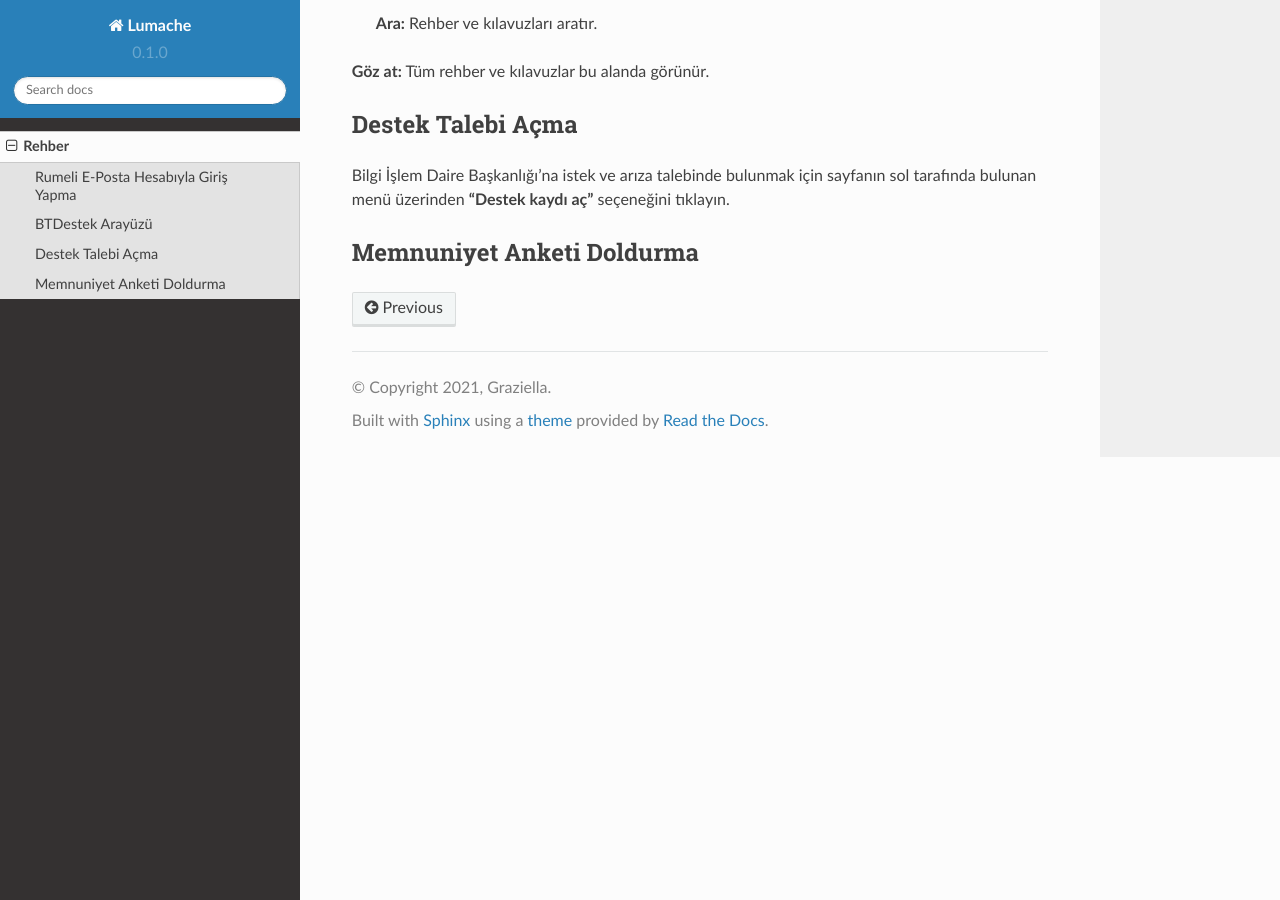
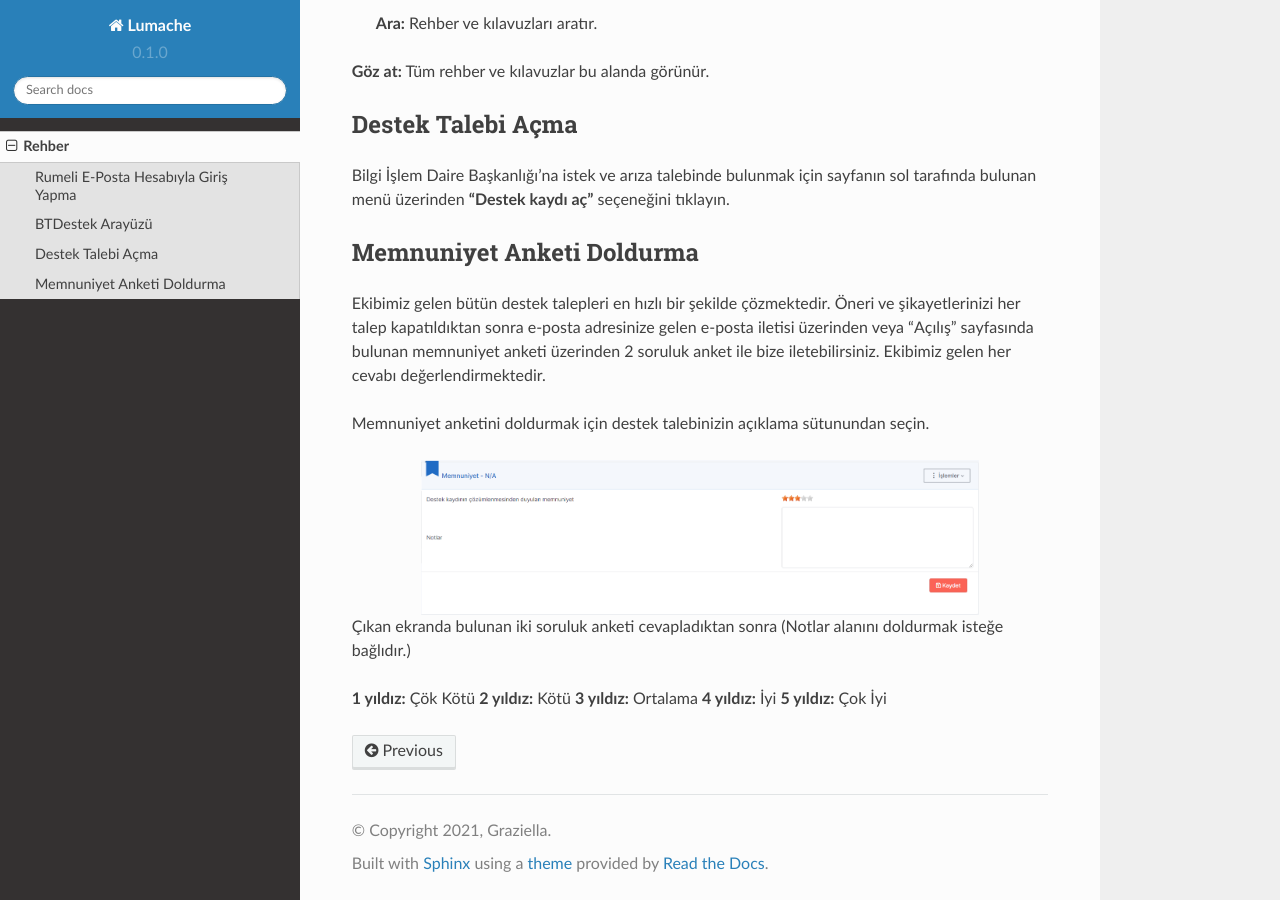
Before and after one commit to frkiergn/btdestek_docs, a Sphinx documentation site: the page built from docs/source/rehber.rst, in a window 1280 px wide and 900 px high, scrolled down 1576 px. Built offline with Sphinx 7.4.7 and the Read the Docs theme 2.0.0, drawn with Linux system fonts in a browser that asks for light colours.

Commit message:
new file:   docs/source/Images/ticket/stage-1.png 	new file:   docs/source/Images/ticket/stage-10.png 	new file:   docs/source/Images/ticket/stage-11.png 	new file:   docs/source/Images/ticket/stage-2.png 	new file:   docs/source/Images/ticket/stage-3.png 	new file:   docs/source/Images/ticket/stage-4.png 	new file:   docs/source/Images/ticket/stage-4X.gif 	new file:   docs/source/Images/ticket/stage-5-1.gif 	new file:   docs/source/Images/ticket/stage-5.png 	new file:   docs/source/Images/ticket/stage-6-1.png 	new file:   docs/source/Images/ticket/stage-6-2.png 	new file:   docs/source/Images/ticket/stage-6.png 	new file:   docs/source/Images/ticket/stage-7.png 	new file:   docs/source/Images/ticket/stage-8.gif 	new file:   docs/source/Images/ticket/stage-9.png 	modified:   docs/source/rehber.rst

```diff
--- a/docs/source/rehber.rst
+++ b/docs/source/rehber.rst
@@ -44,3 +44,18 @@ Bilgi İşlem Daire Başkanlığı’na istek ve arıza talebinde bulunmak için
 
 Memnuniyet Anketi Doldurma
 ----------------
+Ekibimiz gelen bütün destek talepleri en hızlı bir şekilde çözmektedir. Öneri ve şikayetlerinizi her talep kapatıldıktan sonra e-posta adresinize gelen e-posta iletisi üzerinden veya “Açılış” sayfasında bulunan memnuniyet anketi üzerinden 2 soruluk anket ile bize iletebilirsiniz. Ekibimiz gelen her cevabı değerlendirmektedir.
+
+Memnuniyet anketini doldurmak için destek talebinizin açıklama sütunundan seçin.
+
+.. figure:: Images/ticket/stage-11.png
+   :width: 80%
+   :align: center
+
+Çıkan ekranda bulunan iki soruluk anketi cevapladıktan sonra (Notlar alanını doldurmak isteğe bağlıdır.)
+
+**1 yıldız:** Çök Kötü
+**2 yıldız:** Kötü
+**3 yıldız:** Ortalama
+**4 yıldız:** İyi
+**5 yıldız:** Çok İyi
```
Also changed, not shown: docs/source/Images/ticket/stage-1.png (added), docs/source/Images/ticket/stage-10.png (added), docs/source/Images/ticket/stage-11.png (added), docs/source/Images/ticket/stage-2.png (added), docs/source/Images/ticket/stage-3.png (added), docs/source/Images/ticket/stage-4.png (added), docs/source/Images/ticket/stage-4X.gif (added), docs/source/Images/ticket/stage-5-1.gif (added), docs/source/Images/ticket/stage-5.png (added), docs/source/Images/ticket/stage-6-1.png (added), docs/source/Images/ticket/stage-6-2.png (added), docs/source/Images/ticket/stage-6.png (added), docs/source/Images/ticket/stage-7.png (added), docs/source/Images/ticket/stage-8.gif (added), 1 more files.
